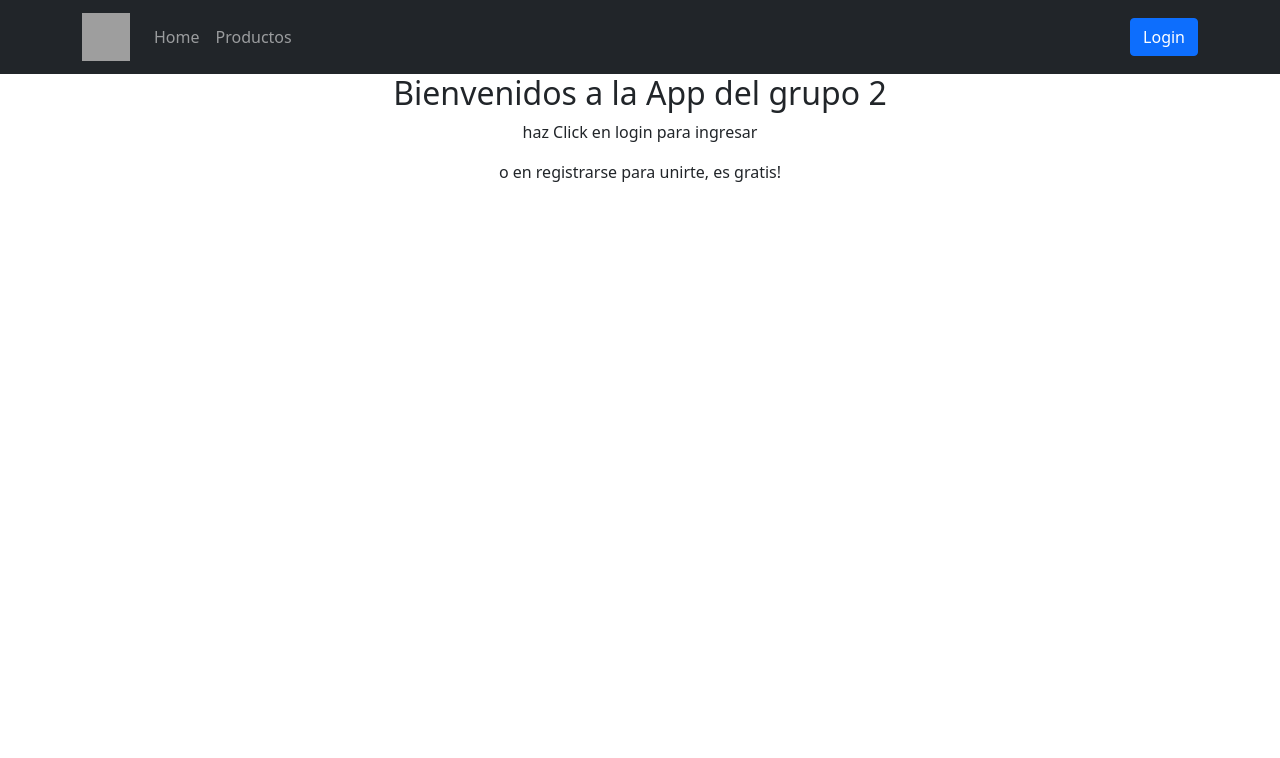
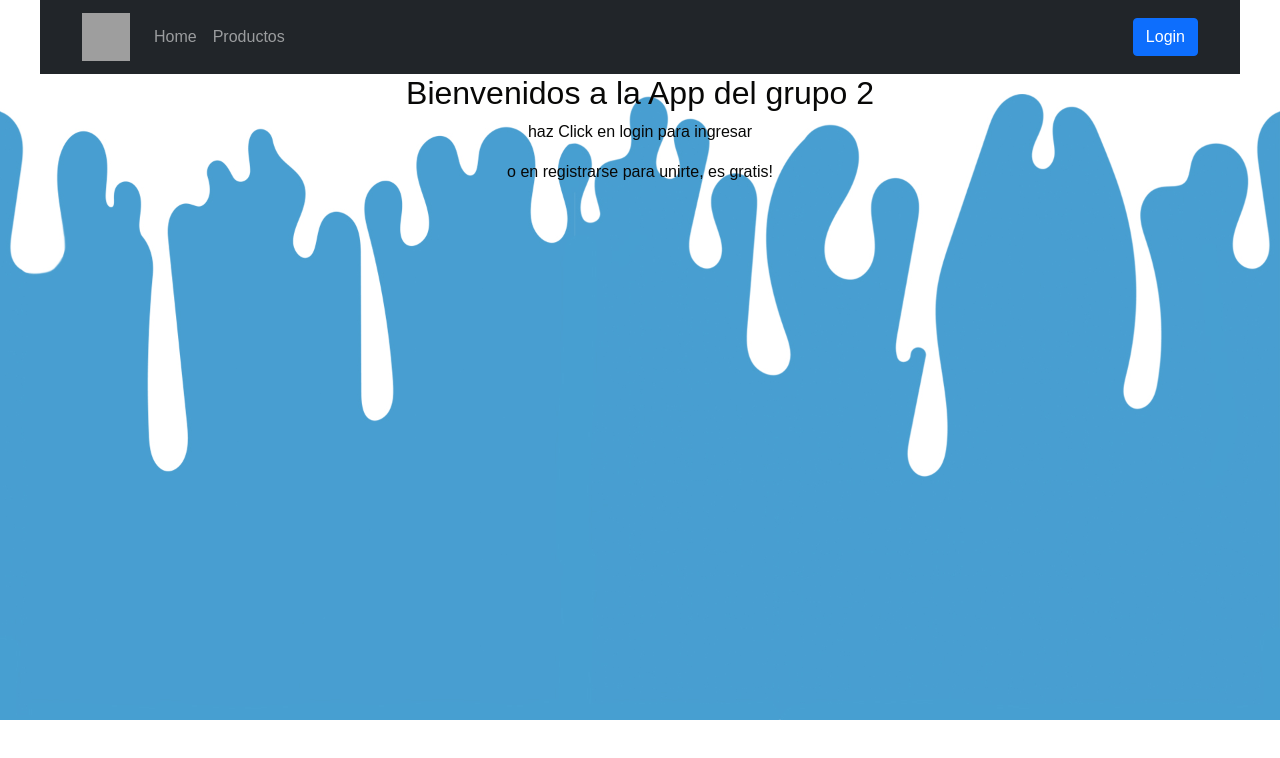
Before and after one commit to Mafla24/lacteos, a React (Create React App) app: page / in a window 1280 px wide. Shown: the top 758 px of the page. Built offline with nearby package versions, Linux system fonts and the light colour scheme; no server answers; grey boxes are pictures that could not be loaded.

Commit message:
imagen de fondo

```diff
--- a/src/App.css
+++ b/src/App.css
@@ -6,3 +6,11 @@
   height: 48px;
   width: 48px;
 }
+
+body{
+  background-image: url(./styles/multimedia/fondo.jpg);
+  background-size: cover;
+  color: rgb(8, 8, 7);
+  font-family: 'Gemunu Libre', sans-serif;
+  padding: 0  2.5em;
+}
```
